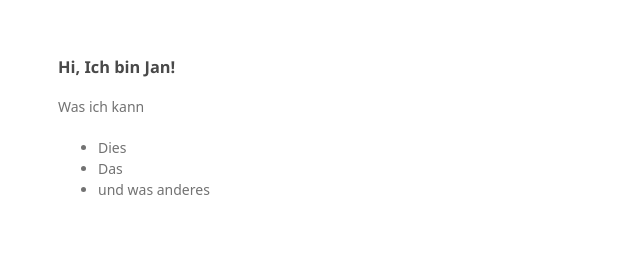
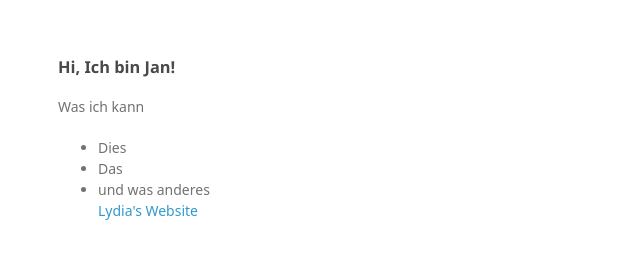
Before and after one commit to schultyy/example-website, a plain HTML site: page index.html in a window 1280 px wide. Shown: the whole page, without its empty margins (0-640 px from the left). Drawn offline with Linux system fonts and the light colour scheme; a web font is replaced by a local one.

Commit message:
Update index.html

```diff
--- a/index.html
+++ b/index.html
@@ -19,6 +19,7 @@
       <li>Dies</li>
       <li>Das</li>
       <li>und was anderes</li>
+      <a href="https://lydko.github.io/website/">Lydia's Website</a>
     </ul>
   </body>
 </html>
```
